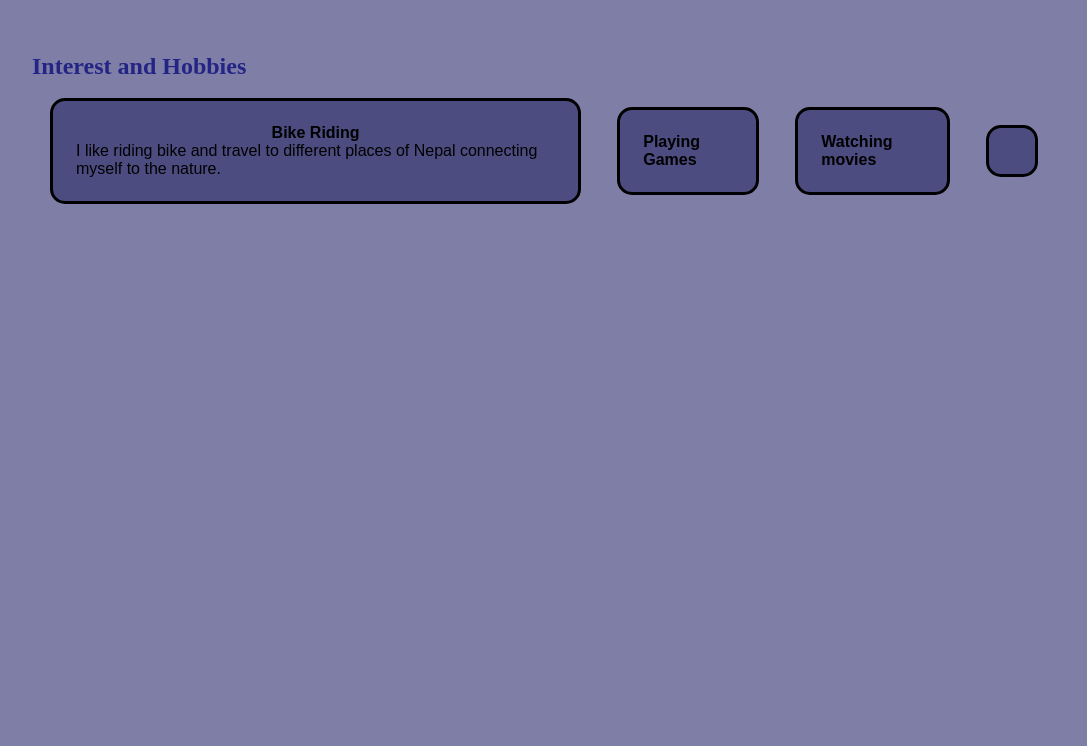
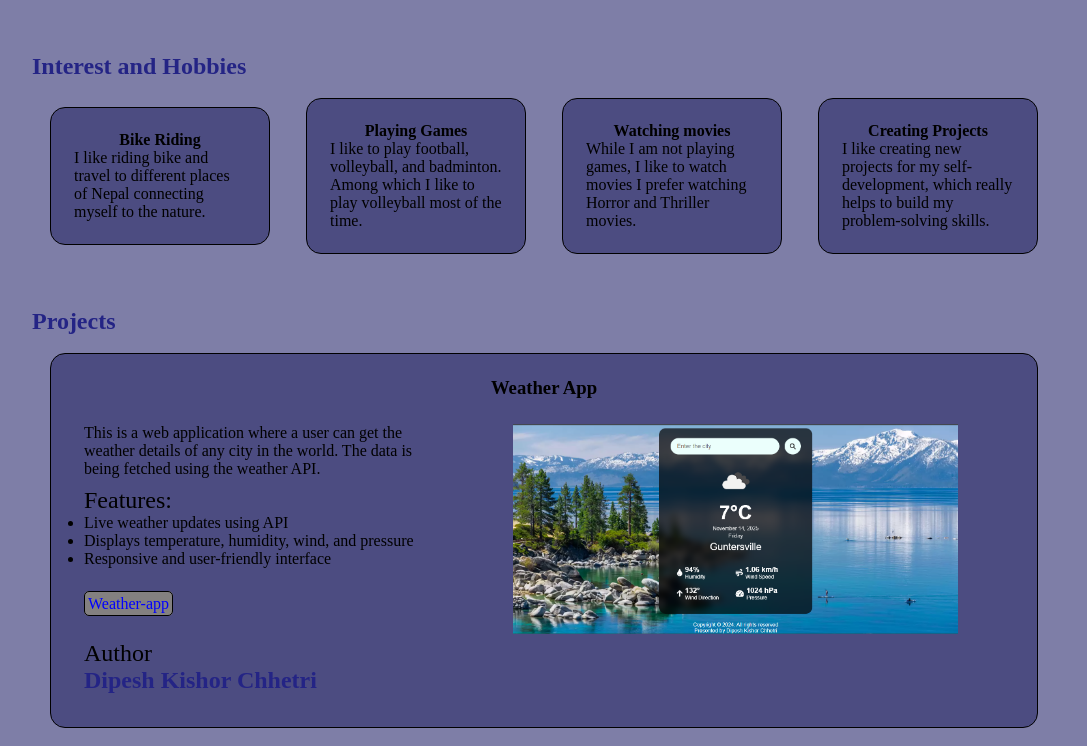
Before and after one commit to Dipesh0987/hello, a plain HTML site: page index.html in a window 1280 px wide. Shown: the part 999-1745 px from the top of the page, without its empty margins (96-1183 px from the left). Before the commit the page ends 1221 px from the top, so only its background shows below. Drawn offline with Linux system fonts and the light colour scheme.

Commit message:
Added Projects Section and Updated Interest Section

```diff
--- a/index.html
+++ b/index.html
@@ -36,7 +36,7 @@
         <section class="second">
             <b>About me:</b>
             <p>
-                I am Dipesh Kishor Chhetri and I am 20 years old, and I am originally from a beautiful town called Waling in Syangja, Nepal. Currently, I live in Banasthali, Kathmandu and pursuing my bachelor's degree from Herald College Kathmandu located in Naxal.
+                I am Dipesh Kishor Chhetri, 20 years old, and I am originally from a beautiful town called Waling in Syangja, Nepal. Currently, I live in Banasthali, Kathmandu and pursuing my bachelor's degree from Herald College Kathmandu located in Naxal.
                 I am a very curious and hardworking person, and I am deeply interested in learning about technology and web development. I spend most of my time learning new skills like Java, Python, MySQL, and I enjoy the process of building and creating things for the internet.
                 Besides academic, I like to explore different places of Nepal, read books, moreover, I like to play online video games as well. My goal for the future is to become a skilled professional in the tech industry and to use my  knowledge to create useful and beautiful websites.
                 <u>I believe that with dedication and continuous learning, I can achieve my dreams.</u>
@@ -84,11 +84,53 @@
                 </div>
                 <div class="interests">
                     <h4>Playing Games</h4>
+                    <p>I like to play football, volleyball, and badminton. Among which I like to play volleyball most of the time.</p>
                 </div>
                 <div class="interests">
                     <h4>Watching movies</h4>
+                    <p>While I am not playing games, I like to watch movies I prefer watching Horror and Thriller movies.</p>
                 </div>
-                <div class="interests"></div>
+                <div class="interests">
+                    <h4>Creating Projects</h4>
+                    <p>I like creating new projects for my self-development, which really helps to build my problem-solving skills.</p>
+                </div>
+            </div>
+        </section>
+        <br>
+        <br>
+        <section>
+            <div class="fifth">
+                <b>Projects</b>
+                <div class="project">
+                    <div class="weather">
+                        <h3>Weather App</h3>
+                        <div class="content">
+                            <div class="intro">
+                            This is a web application where a user can get the weather details of any city in the world. The data is being fetched using the weather API.
+                            <p>
+                                Features:
+                                <ul>
+                                    <li>Live weather updates using API</li>
+                                    <li>Displays temperature, humidity, wind, and pressure</li>
+                                    <li>Responsive and user-friendly interface</li>
+                                </ul>
+                            </p>
+                            <br>
+                            <a href="https://dipesh0987.github.io/Weather-application/" target="_blank">Weather-app</a>
+                            <br>
+                            <br>
+                            <p>Author</p>
+                            <b>Dipesh Kishor Chhetri</b>
+                        </div>
+                        <div class="detail">
+                            <img src="weather.png" alt="app screenshot">
+                        </div>
+                        </div>
+                    </div>
+                    <div class="">
+
+                    </div>
+                </div>
             </div>
         </section>
     </main>
--- a/style.css
+++ b/style.css
@@ -106,15 +106,12 @@ nav ul li a:hover{
     color: #242485;
 }
 .interest{
-    /* width: 100%;
-    border-collapse: collapse;
-    border-radius: 10px;
-    margin: 20px 0; */
-    font-family: Arial, sans-serif;
-
     display: flex;
     justify-content: space-around;
     align-items: center;
+}
+.interest div{
+    width: 30%;
 }
 .interests{
     display: flex;
@@ -125,5 +122,72 @@ nav ul li a:hover{
     padding: 23px;
     margin: 18px;
     border-radius: 15px;
-    border: solid;
+    border: 1px solid black;
 }
+.interests:hover {
+    box-shadow: 0 10px 20px rgba(0,0,0,0.5);
+    transform: translateY(-3px);
+}
+.fifth{
+    max-width: 80vw;
+    margin: auto;
+}
+.fifth b{
+    font-size: 1.5rem;
+    color: #242485;
+}
+.project{
+    display: flex;
+    justify-content: space-around;
+    align-items: center;
+}
+.weather{
+    display: flex;
+    flex-direction: column;
+    align-items: center;
+    justify-content: space-between;
+    background-color: rgb(76, 76, 129);
+    padding: 23px;
+    margin: 18px;
+    border-radius: 15px;
+    border: 1px solid black;
+}
+.content{
+    display: flex;
+    justify-content: space-between;
+    align-items: flex-start;
+    margin-top: 15px;
+}
+.intro{
+    text-align: left;
+    padding: 10px;
+}
+.intro p{
+    font-size: 1.5rem;
+    padding-top: 9px;
+}
+.detail{
+    display: flex;
+    justify-content: center;
+    align-items: center;
+}
+.detail img{
+    width: 80%;
+    margin: 10px 0;
+}
+.weather:hover{
+    box-shadow: 0 10px 20px rgba(0,0,0,0.5);
+    transform: translateY(-3px);
+}
+.intro a{
+    text-decoration: none;
+    background-color: #838080;
+    color: blue;
+    border: 1px solid black;
+    border-radius: 5px;
+    padding: 3px;
+}
+.intro a:hover{
+    font-size: 1.4rem;
+    color: blue;
+}
```
Also changed, not shown: weather.png (added).
